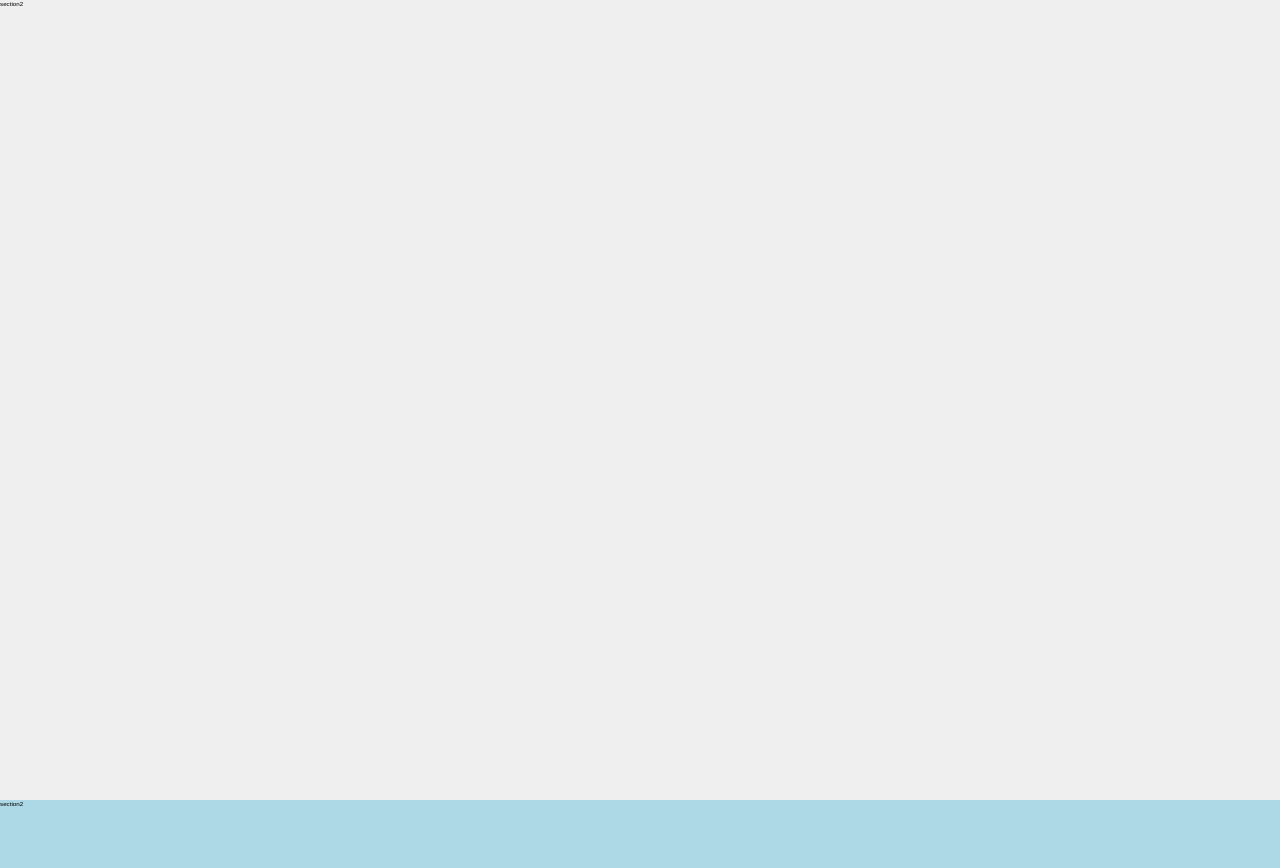
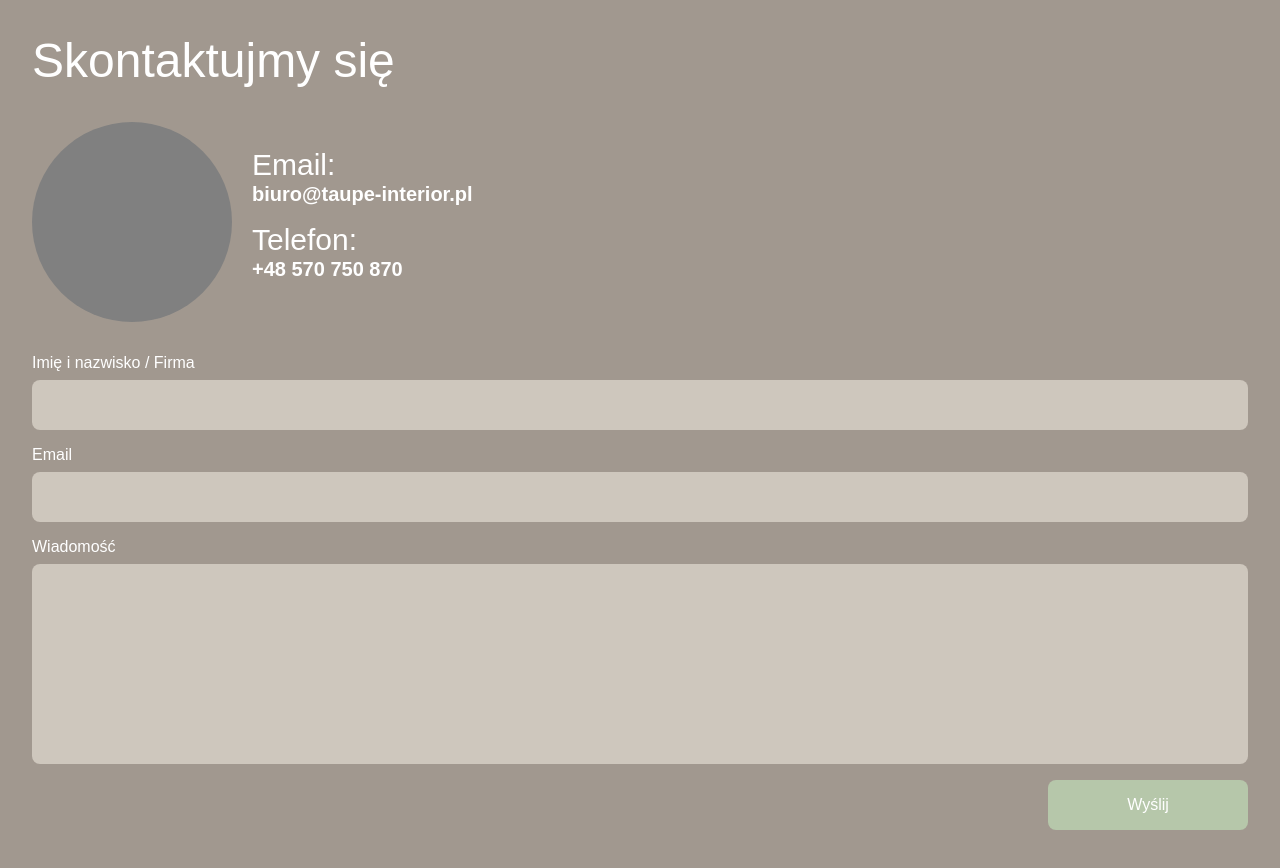
Before and after one commit to thewalczi/taupe-interior, a React (Vite) app: page / in a window 1280 px wide. Shown: the part 2400-3268 px from the top of the page. Built offline with nearby package versions, Linux system fonts and the light colour scheme; a web font is replaced by a local one.

Commit message:
Add contact section

```diff
--- a/src/App.tsx
+++ b/src/App.tsx
@@ -2,6 +2,7 @@ import { Header } from './components/header/Header';
 import { HeroPage } from './sections/Hero/Hero.page';
 import { PortfolioPage } from './sections/Portfolio/Portfolio.page';
 import { AboutPage } from './sections/About/About.page';
+import { ContactPage } from './sections/Contact/Contact.page';
 
 function App() {
   return (
@@ -10,8 +11,8 @@ function App() {
       <HeroPage />
       <AboutPage />
       <PortfolioPage />
-      <div style={{ width: '100%', height: '800px', backgroundColor: '#efefef' }}>section2</div>
-      <div style={{ width: '100%', height: '800px', backgroundColor: 'lightblue' }}>section2</div>
+      <ContactPage />
+      {/* <div style={{ width: '100%', height: '800px', backgroundColor: 'lightblue' }}>section2</div> */}
     </>
   );
 }
--- /dev/null
+++ b/src/sections/Contact/Contact.page.tsx
@@ -0,0 +1,40 @@
+import React from 'react';
+import styles from './contact.module.scss';
+
+export const ContactPage = () => {
+  return (
+    <section className={styles.container}>
+      <div className={styles.wrapper}>
+        <h2>Skontaktujmy się</h2>
+        <div className={styles.contact}>
+          <div className={styles['contact-image']} />
+          <div className={styles['contact-info']}>
+            <div className={styles['contact-info__email']}>
+              <h4>Email:</h4>
+              <p>biuro@taupe-interior.pl</p>
+            </div>
+            <div className={styles['contact-info__phone']}>
+              <h4>Telefon:</h4>
+              <p>+48 570 750 870</p>
+            </div>
+          </div>
+        </div>
+        <form className={styles.form}>
+          <div className={styles['form-group']}>
+            <label htmlFor="name">Imię i nazwisko / Firma</label>
+            <input type="text" id="name" name="name" required />
+          </div>
+          <div className={styles['form-group']}>
+            <label htmlFor="email">Email</label>
+            <input type="email" id="email" name="email" required />
+          </div>
+          <div className={styles['form-group']}>
+            <label htmlFor="message">Wiadomość</label>
+            <textarea id="message" name="message" required />
+          </div>
+          <button type="submit">Wyślij</button>
+        </form>
+      </div>
+    </section>
+  );
+};
--- /dev/null
+++ b/src/sections/Contact/contact.module.scss
@@ -0,0 +1,116 @@
+@use '@/styles/mixins' as *;
+
+.container {
+  padding: 3.2rem;
+  max-width: var(--container__max-width);
+  margin: 0 auto;
+  // min-height: 100vh;
+  display: flex;
+}
+
+.wrapper {
+  max-width: var(--container__max-width);
+  margin: 0 auto;
+  width: 100%;
+  display: flex;
+  flex-wrap: wrap;
+  gap: 3.2rem;
+
+  h2 {
+    color: white;
+    flex: 0 0 100%;
+  }
+
+  > div {
+    flex: 0 0 50%;
+  }
+
+  .contact {
+    $contact__height: 20rem;
+
+    display: flex;
+    align-items: center;
+    position: relative;
+    height: 20rem;
+    flex: 1 1 100%;
+    margin-left: min(30%, 220px);
+
+    &-image {
+      width: 20rem;
+      height: 20rem;
+      background-color: gray;
+      background-size: cover;
+      background-position: center;
+      border-radius: 50%;
+      position: absolute;
+      top: 0;
+      right: 100%;
+      transform: translateX(-10%);
+    }
+
+    &-info {
+      flex: 1 1 auto;
+      color: white;
+      font-size: 2rem;
+      font-weight: 600;
+
+      p {
+        margin: 0;
+      }
+
+      > div {
+        margin-bottom: 1.6rem;
+      }
+    }
+  }
+
+  .form {
+    display: flex;
+    flex-direction: column;
+    gap: 1.6rem;
+    width: 100%;
+
+    &-group {
+      display: flex;
+      flex-direction: column;
+      gap: 0.8rem;
+    }
+
+    label {
+      font-size: 1.6rem;
+      color: white;
+    }
+
+    input,
+    textarea {
+      background-color: var(--color-secondary);
+      border: none;
+      border-radius: 0.8rem;
+      color: white;
+      padding: 1.6rem;
+      font-size: 1.6rem;
+
+      &:focus {
+        outline: none;
+        box-shadow: 0 0 0 0.2rem var(--color-action);
+      }
+    }
+
+    textarea {
+      min-height: 20rem;
+      resize: none;
+    }
+
+    button {
+      background-color: var(--color-action);
+      color: white;
+      border: none;
+      border-radius: 0.8rem;
+      padding: 1.6rem;
+      font-size: 1.6rem;
+      cursor: pointer;
+      width: 20rem;
+      align-self: flex-end;
+    }
+  }
+}
--- a/src/sections/Portfolio/Portfolio.page.tsx
+++ b/src/sections/Portfolio/Portfolio.page.tsx
@@ -123,7 +123,7 @@ export const PortfolioPage = () => {
             <Lightbox
               open={!!lightboxOpenIndex}
               close={() => setLightboxOpenIndex(null)}
-              index={lightboxOpenIndex || 1}
+              index={lightboxOpenIndex || 0}
               slides={activeProject?.images.map((image) => ({ src: image }))}
               controller={{ closeOnBackdropClick: true }}
             />
--- a/src/sections/Portfolio/portfolio.module.scss
+++ b/src/sections/Portfolio/portfolio.module.scss
@@ -107,7 +107,7 @@ $item__padding: 2.4rem;
     gap: 2.4rem;
 
     button {
-      background-color: var(--color-secondary);
+      background-color: var(--color-action);
       color: white;
       border: none;
       cursor: pointer;
--- a/src/styles/_variables.scss
+++ b/src/styles/_variables.scss
@@ -1,7 +1,8 @@
 @use 'mixins' as *;
 :root {
   --color-primary: #a1988f;
-  --color-secondary: #b6c7aa;
+  --color-secondary: #cec7bd;
+  --color-action: #b6c7aa;
   --container__padding-horizontal: 1.6rem;
   --container__max-width: 144rem;
 
```
